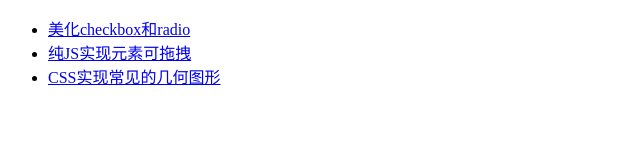
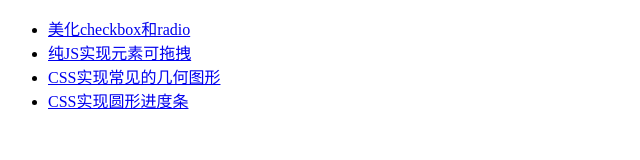
Before and after one commit to youzizi1/web-effects, a plain HTML site: page index.html in a window 1280 px wide. Shown: the whole page, without its empty margins (0-640 px from the left). Drawn offline with Linux system fonts and the light colour scheme.

Commit message:
更新index.html

```diff
--- a/index.html
+++ b/index.html
@@ -17,6 +17,7 @@
     <li>
       <a href="./CSS实现常见的几何图形/index.html">CSS实现常见的几何图形</a>
     </li>
+    <li><a href="./CSS实现圆环进度条/index.html">CSS实现圆形进度条</a></li>
   </ul>
 </body>
 </html>
```
